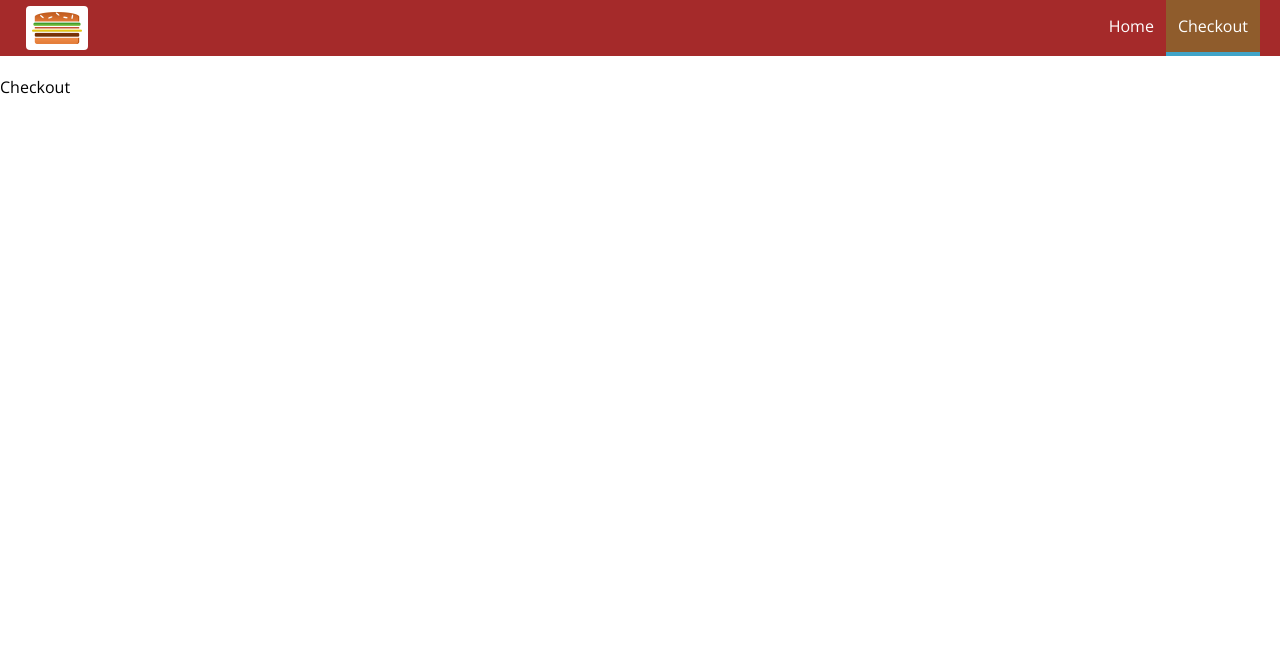
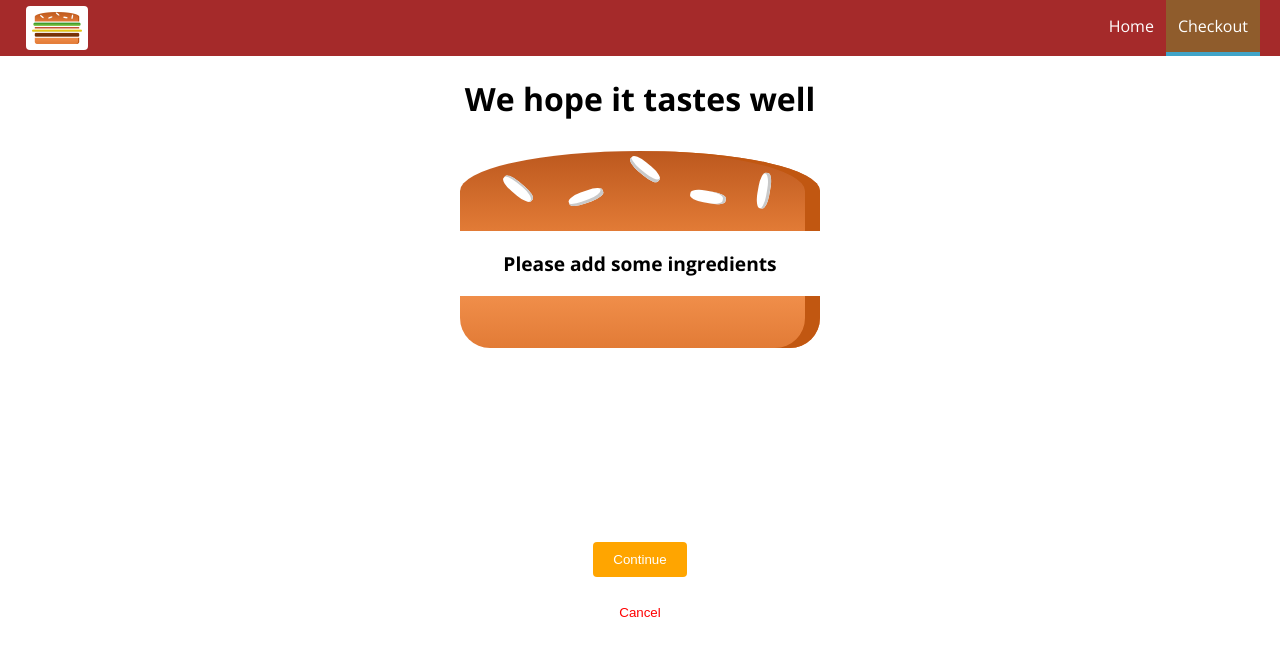
Before and after one commit to Creanick/burger-builder, a React (Create React App) app: page /checkout in a window 1280 px wide. Shown: the top 656 px of the page. Built offline with nearby package versions, Linux system fonts and the light colour scheme.

Commit message:
checkout page

```diff
--- a/src/containers/burger_builder/burger_builder.tsx
+++ b/src/containers/burger_builder/burger_builder.tsx
@@ -9,6 +9,7 @@ import Modal from '../../components/modal/modal';
 import ingredientHub, { IngredientType } from '../../data/ingredient_hub';
 import axios from '../../axios_order';
 import withErrorHandler from '../../hoc/with_error_handler';
+import { RouteComponentProps } from 'react-router-dom';
 
 interface State{
     ingredients: IngredientType[],
@@ -17,7 +18,7 @@ interface State{
     purchasing: boolean,
     loading: boolean
 }
-class BurgerBuilder extends Component<{},State> {
+class BurgerBuilder extends Component<RouteComponentProps,State> {
     state:State = {
         ingredients:[],
         totalPrice: 0,
@@ -57,29 +58,30 @@ class BurgerBuilder extends Component<{},State> {
     }
 
     checkoutHandler = ()=>{
-        this.setState({purchasing: true});
-        const data = {
-            ingredients: this.state.ingredients,
-            totalPrice: this.state.totalPrice,
-            deliveryMethod: "fastest",
-            customer:{
-                name: "Manick",
-                email: "manickware@gmail.com",
-                address: {
-                    country: "India",
-                    street: "22 H.M.M Road",
-                    pincode: 700137
-                }
-            }
-        }
-        axios.post("/orders.json",data)
-        .then(response=>{
-            this.setState({purchasing: false,ordering:false});
-        })
-        .catch(error=>{
-            console.log(error);
-            this.setState({purchasing: false,ordering:false});
-        })
+        this.props.history.push("/checkout",this.state.ingredients);
+        // this.setState({purchasing: true});
+        // const data = {
+        //     ingredients: this.state.ingredients,
+        //     totalPrice: this.state.totalPrice,
+        //     deliveryMethod: "fastest",
+        //     customer:{
+        //         name: "Manick",
+        //         email: "manickware@gmail.com",
+        //         address: {
+        //             country: "India",
+        //             street: "22 H.M.M Road",
+        //             pincode: 700137
+        //         }
+        //     }
+        // }
+        // axios.post("/orders.json",data)
+        // .then(response=>{
+        //     this.setState({purchasing: false,ordering:false});
+        // })
+        // .catch(error=>{
+        //     console.log(error);
+        //     this.setState({purchasing: false,ordering:false});
+        // })
     }
 
     checkoutCancelHandler = ()=>this.setState({ordering: false});
--- a/src/containers/checkout/checkout.tsx
+++ b/src/containers/checkout/checkout.tsx
@@ -1,10 +1,45 @@
 import React, { Component } from 'react';
+import { RouteComponentProps } from 'react-router-dom';
+import Burger from '../../components/burger/burger';
+import Button from '../../components/button/button';
+import FlatButton from '../../components/button/flat_button';
+import Center from '../../components/center/center';
+import { IngredientType } from '../../data/ingredient_hub';
+interface State{
+    ingredients:IngredientType[]
+}
+class Checkout extends Component<RouteComponentProps,State>{
+    state:State = {
+        ingredients:[],
+    }
 
-class Checkout extends Component{
     render(){
         return (
-            <div>Checkout</div>
+            <div>
+                <h1 style={{textAlign:"center"}}>We hope it tastes well</h1>
+                <Burger ingredients={this.state.ingredients}/>
+                <Center>
+                    <Button color="orange">Continue</Button>
+                </Center>
+                <br/>
+                <Center>
+                    <FlatButton color="red" onClick={this.cancelHandler}>Cancel</FlatButton>
+                </Center>
+            </div>
         );
+    }
+
+    componentDidMount(){
+        const ingredients = this.props.location.state as IngredientType[];
+        if(ingredients != null){
+            this.setState({
+                ingredients: ingredients
+            });
+        }
+    }
+
+    cancelHandler = ()=>{
+        this.props.history.goBack();
     }
 }
 export default Checkout;
```
